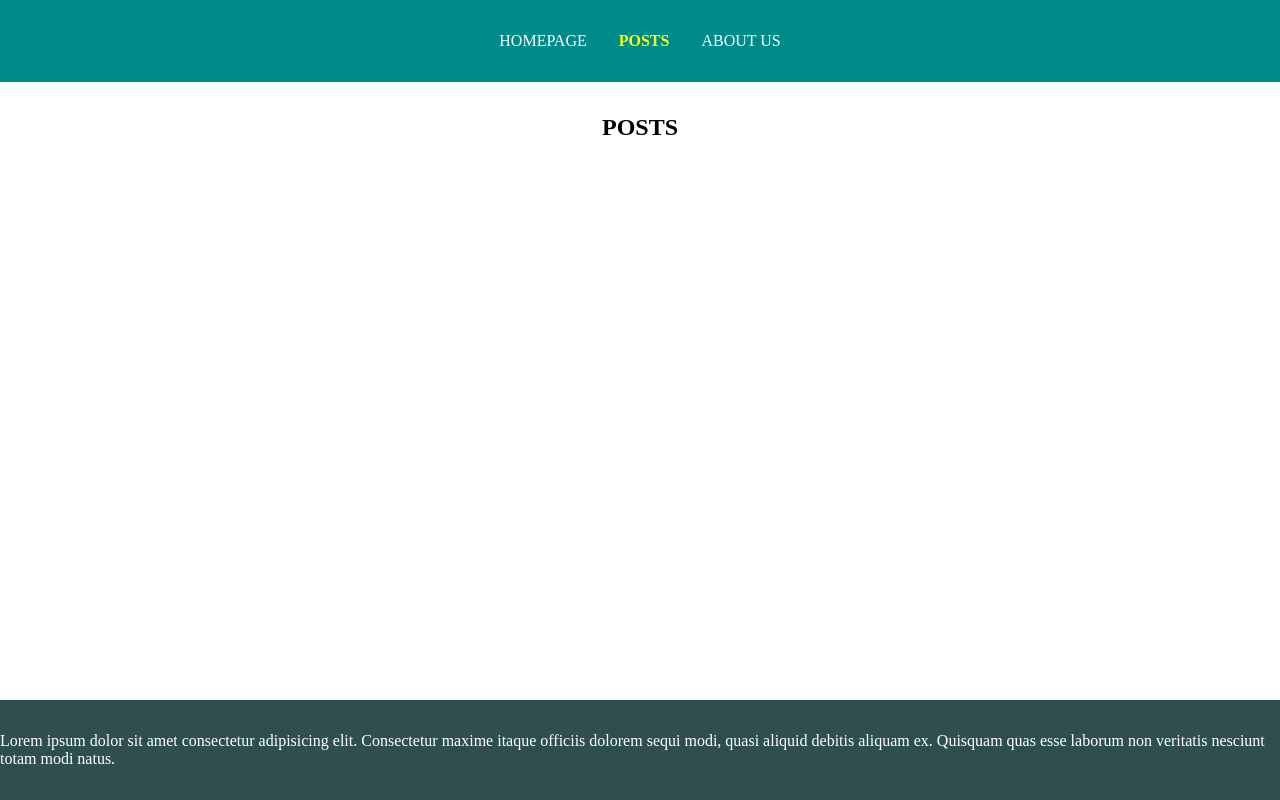
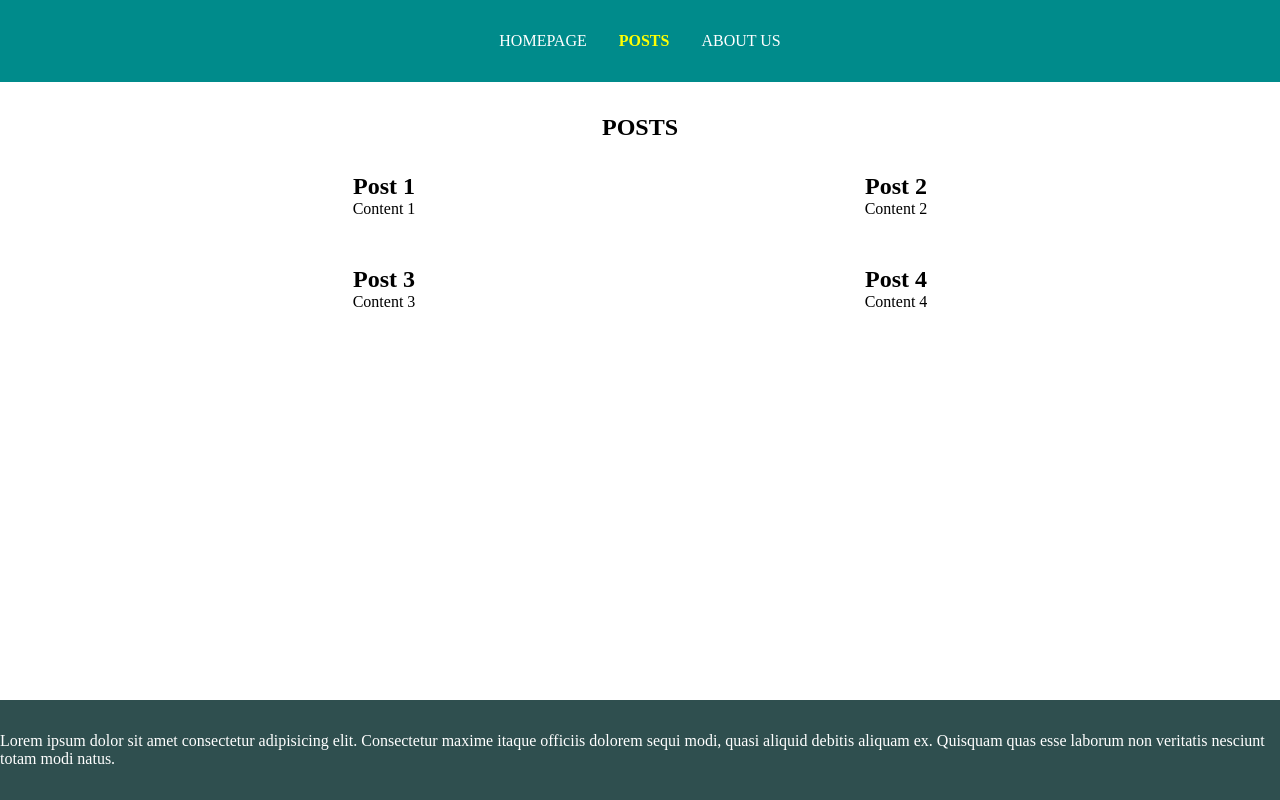
Before and after one commit to leonardo-guglielmini/react-router, a React (Vite) app: page /posts in a window 1280 px wide. Built offline with nearby package versions, Linux system fonts and the light colour scheme.

Commit message:
ADD posts content

```diff
--- a/src/pages/Posts/Posts.jsx
+++ b/src/pages/Posts/Posts.jsx
@@ -1,11 +1,41 @@
 import commonStyle from '../Common.module.css'
+import style from './Posts.module.css'
 
 export default function Posts(){
+    const posts=[
+        {
+            title:"Post 1",
+            content:"Content 1"
+        },
+        {
+            title:"Post 2",
+            content:"Content 2"
+        },
+        {
+            title:"Post 3",
+            content:"Content 3"
+        },
+        {
+            title:"Post 4",
+            content:"Content 4"
+        }
+    ]
     return(
         <main>
-            <section className="container">
-                <h1 className={commonStyle.title}>POSTS</h1>
-            </section>
+            <div className="container">
+                <section>
+                    <h1 className={commonStyle.title}>POSTS</h1>
+                </section>
+                <section className={style.postsList}>
+                    {posts.map((post,i) =>(
+                        <div key={i} className={style.post}>
+                            <h2>{post.title}</h2>
+                            <p>{post.content}</p>
+                        </div>
+                    ))}
+                </section>
+            </div>
+
         </main>
     )
 }
--- /dev/null
+++ b/src/pages/Posts/Posts.module.css
@@ -0,0 +1,11 @@
+.postsList{
+    display: flex;
+    justify-content: center;
+    flex-wrap: wrap;
+}
+
+.post{
+    width: 50%;
+    text-align: center;
+    margin-bottom: 3rem;
+}
```
